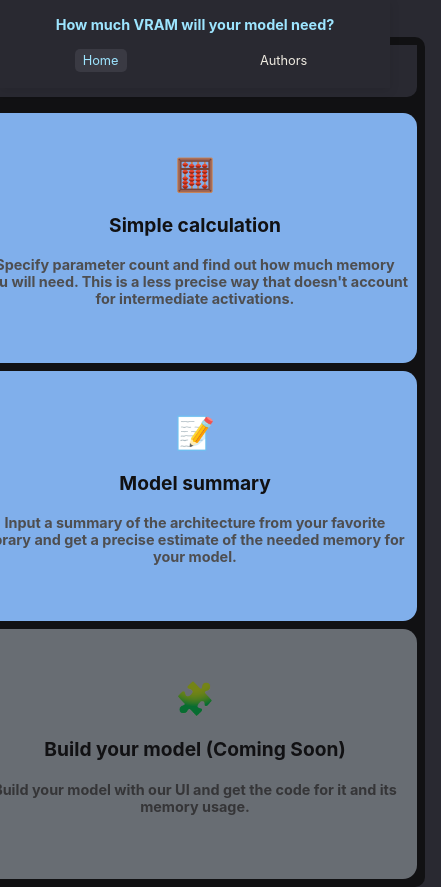
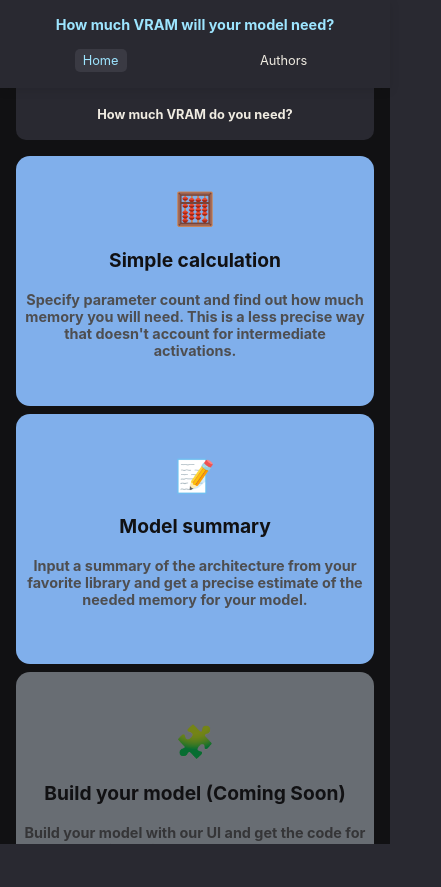
Before and after one commit to AlexBodner/How_Much_VRAM, a React (Vite) app in the folder RamIA/: page / in a window 390 px wide. Shown: the whole page, 441 px wide, since content can reach past the window. After the commit the page ends 844 px from the top, so only its background shows below. Built offline with nearby package versions, Linux system fonts and the light colour scheme.

Commit message:
trying responsive changes

```diff
--- a/RamIA/index.html
+++ b/RamIA/index.html
@@ -5,7 +5,7 @@
     <link rel="icon" type="image/svg+xml" href="/vite.svg" />
     <link href="https://fonts.googleapis.com/css2?family=Roboto+Mono:wght@700&display=swap" rel="stylesheet" />
     <meta name="viewport" content="width=device-width, initial-scale=1.0, maximum-scale=1.0, user-scalable=no">
-    <title>Vite + React</title>
+    <title>VRAM Calculator</title>
   </head>
   <body>
     <div id="root"></div>
--- a/RamIA/src/styles/App.css
+++ b/RamIA/src/styles/App.css
@@ -20,12 +20,14 @@ body {
   padding: 0;
   background-color: #292931;
   font-size: 16px;
+  overflow-x: hidden;
 }
 
 .app {
   display: flex;
   flex-direction: column;
   min-height: 100vh;
+  width: 100%;
 }
 
 .main-content {
@@ -33,6 +35,9 @@ body {
   padding-top: 80px;
   padding-left: 1rem;
   padding-right: 1rem;
+  width: 100%;
+  max-width: 100vw;
+  overflow-x: hidden;
 }
 
 .contentSection {
@@ -154,4 +159,9 @@ body {
   .mainBtn {
     font-size: 0.7rem;
   }
+
+  .main-content {
+    padding-left: 0.5rem;
+    padding-right: 0.5rem;
+  }
 }
--- a/RamIA/src/styles/Form.css
+++ b/RamIA/src/styles/Form.css
@@ -107,6 +107,10 @@
 }
 
 @media (max-width: 480px) {
+  .formContainer {
+    padding: 0.5rem;
+  }
+
   .formField {
     margin-bottom: 0.5rem;
   }
@@ -121,4 +125,8 @@
   .error-message {
     font-size: 0.7rem;
   }
+
+  .formActions {
+    margin-top: 0.75rem;
+  }
 }
--- a/RamIA/src/styles/ModelSummary.css
+++ b/RamIA/src/styles/ModelSummary.css
@@ -91,3 +91,23 @@
     font-size: 0.8125rem;
   }
 }
+
+@media (max-width: 480px) {
+  .modelSummaryForm {
+    padding: 0.5rem;
+  }
+
+  .formField {
+    margin-bottom: 0.75rem;
+  }
+
+  .formField textarea,
+  .formField input[type="text"] {
+    font-size: 16px; /* Prevents zoom on input focus on iOS */
+    padding: 0.3rem;
+  }
+
+  .formActions {
+    margin-top: 0.75rem;
+  }
+}
```
Lines whose indentation alone changed are shown as unchanged.
